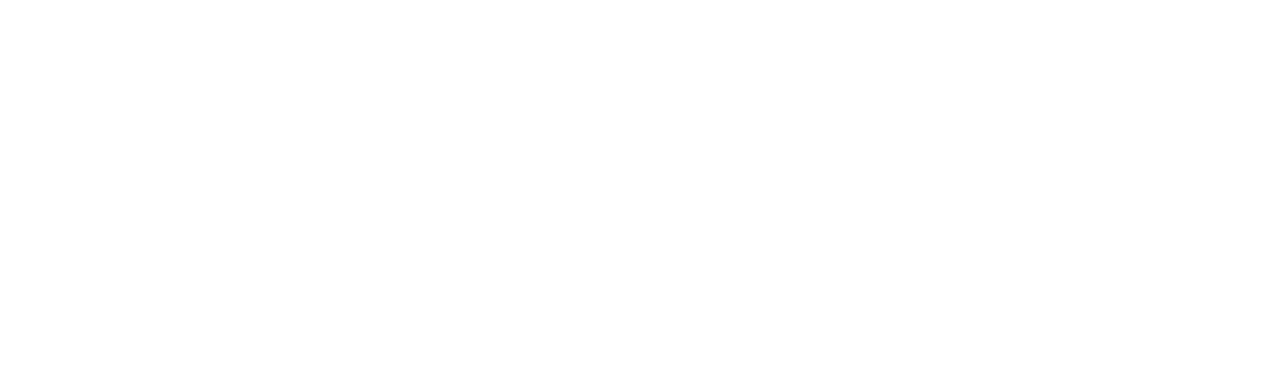
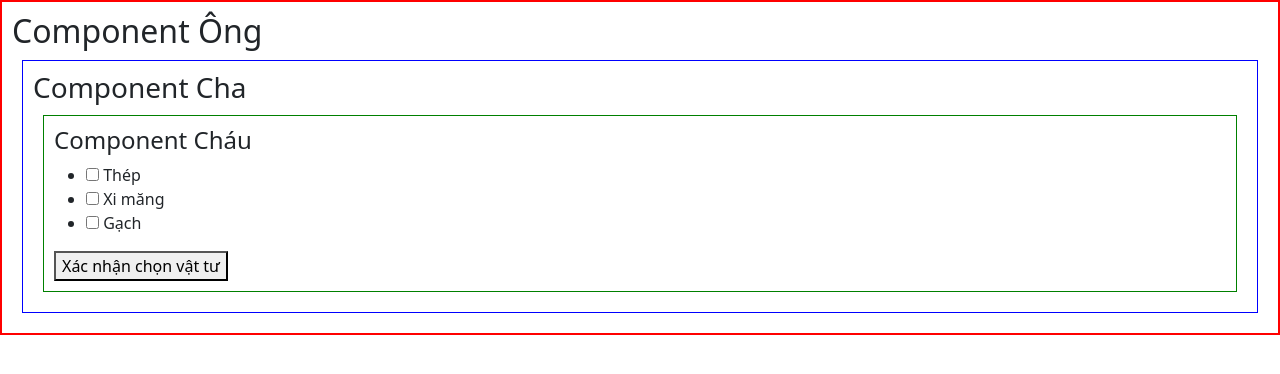
Before and after one commit to songtoantd18/nestjs, a Vue app in the folder vuejs/: page /componentong in a window 1280 px wide. Before the commit this address had no page. Shown: the top 374 px of the page. Built offline with nearby package versions, Linux system fonts and the light colour scheme.

Commit message:
cách truyền emit từ cháu lên ông nội thông qua cha chỉ dùng 1 bien la chon-vat-tu

```diff
--- a/vuejs/src/page/ComponentCha.vue
+++ b/vuejs/src/page/ComponentCha.vue
@@ -1,31 +1,20 @@
 <template>
-  <div>
-    <h2>Cha</h2>
-    <ComponentCon :materialList="materialList" @selection-change="handleSelectedMaterials" />
-
-    <h3>Danh sách đã chọn ở cha :</h3>
-    <h4>{{ selectedMaterials.length }}</h4>
-    <h4>{{ selectedMaterials }}</h4>
+  <div style="border: 1px solid blue; padding: 10px; margin: 10px">
+    <h3>Component Cha</h3>
+    <ComponentChau :tableData="tableData" @chon-vat-tu="chuyenLenOng" />
   </div>
 </template>
 
 <script>
-import ComponentCon from "./ComponentCon.vue";
-import { materialList111 } from "./data.js";
+import ComponentChau from "./ComponentChau.vue";
 
 export default {
-  components: {
-    ComponentCon,
-  },
-  data() {
-    return {
-      materialList: materialList111,
-      selectedMaterials: [],
-    };
-  },
+  name: "ComponentCha",
+  components: { ComponentChau },
+  props: ["tableData"],
   methods: {
-    handleSelectedMaterials(listFromChild) {
-      this.selectedMaterials = listFromChild;
+    chuyenLenOng(dsVatTu) {
+      this.$emit("chon-vat-tu", dsVatTu); // Truyền tiếp dữ liệu lên ông
     },
   },
 };
--- /dev/null
+++ b/vuejs/src/page/ComponentChau.vue
@@ -0,0 +1,25 @@
+<template>
+  <div style="border: 1px solid green; padding: 10px; margin: 10px">
+    <h4>Component Cháu</h4>
+    <ul>
+      <li v-for="item in tableData" :key="item.id">
+        <input type="checkbox" v-model="item.selected" />
+        {{ item.name }}
+      </li>
+    </ul>
+    <button @click="xacNhan">Xác nhận chọn vật tư</button>
+  </div>
+</template>
+
+<script>
+export default {
+  name: "ComponentChau",
+  props: ["tableData"],
+  methods: {
+    xacNhan() {
+      const selected = this.tableData.filter((item) => item.selected);
+      this.$emit("chon-vat-tu", selected); // Gửi dữ liệu lên component cha
+    },
+  },
+};
+</script>
--- a/vuejs/src/page/ComponentCon.vue
+++ /dev/null
@@ -1,49 +0,0 @@
-<template>
-  <div>
-    <h3>đây là con Con</h3>
-    <ul>
-      <li v-for="item in materialList" :key="item.id">
-        <label>
-          <input
-            type="checkbox"
-            :checked="selectedIds.includes(item.id)"
-            @change="handleCheckboxChange(item)"
-          />
-          {{ item.material_num }} - {{ item.material_desc }} ({{ item.uom }})
-        </label>
-      </li>
-    </ul>
-  </div>
-</template>
-
-<script>
-export default {
-  props: {
-    materialList: {
-      type: Array,
-      required: true,
-    },
-  },
-  data() {
-    return {
-      selectedIds: [],
-    };
-  },
-  methods: {
-    handleCheckboxChange(item) {
-      const index = this.selectedIds.indexOf(item.id);
-      if (index > -1) {
-        this.selectedIds.splice(index, 1); // Bỏ chọn
-      } else {
-        this.selectedIds.push(item.id); // Chọn thêm
-      }
-
-      // Lấy danh sách item được chọn
-      const selectedItems = this.materialList.filter((m) => this.selectedIds.includes(m.id));
-
-      // Emit danh sách đã chọn về cha
-      this.$emit("selection-change", selectedItems);
-    },
-  },
-};
-</script>
--- /dev/null
+++ b/vuejs/src/page/ComponentOng.vue
@@ -0,0 +1,38 @@
+<template>
+  <div style="border: 2px solid red; padding: 10px">
+    <h2>Component Ông</h2>
+    <ComponentCha :tableData="dsVatTu" @chon-vat-tu="luuVatTuDaChon" />
+
+    <div v-if="vatTuDaChon.length">
+      <h3>Vật tư được chọn ở ông:</h3>
+      <ul>
+        <li v-for="item in vatTuDaChon" :key="item.id">{{ item.name }}</li>
+      </ul>
+    </div>
+  </div>
+</template>
+
+<script>
+import ComponentCha from "./ComponentCha.vue";
+
+export default {
+  name: "ComponentOng",
+  components: { ComponentCha },
+  data() {
+    return {
+      dsVatTu: [
+        { id: 1, name: "Thép", selected: false },
+        { id: 2, name: "Xi măng", selected: false },
+        { id: 3, name: "Gạch", selected: false },
+      ],
+      vatTuDaChon: [],
+    };
+  },
+  methods: {
+    luuVatTuDaChon(dsChon) {
+      this.vatTuDaChon = dsChon;
+      console.log("Vật tư đã chọn:", dsChon);
+    },
+  },
+};
+</script>
--- a/vuejs/src/router/router.js
+++ b/vuejs/src/router/router.js
@@ -5,11 +5,11 @@
 import DashboardPage from "../page/dashboardPage.vue";
 import config from "../ultilies/config";
 import CommentPage from "../page/commentPage.vue";
-import ComponentCha from "@/page/ComponentCha.vue";
+import ComponentOng from "@/page/ComponentOng.vue";
 
 const routes = [
   { path: "/login", component: LoginPage },
-  { path: "/componentcha", component: ComponentCha },
+  { path: "/componentong", component: ComponentOng },
 
   { path: "/comment/:postId", component: CommentPage },
 
```
Also changed, not shown: 1 other file (tests, documents, lock files or other folders).
